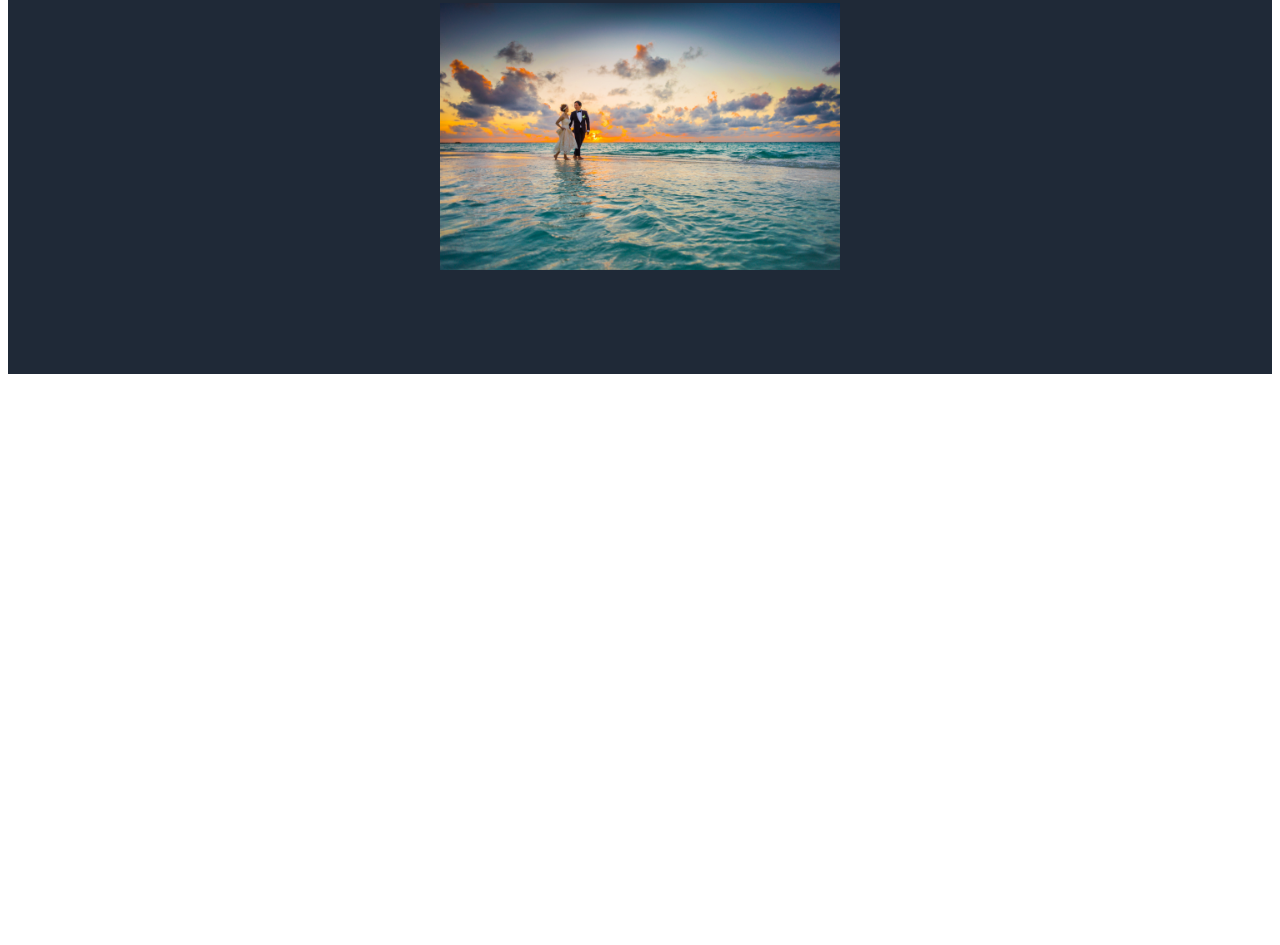
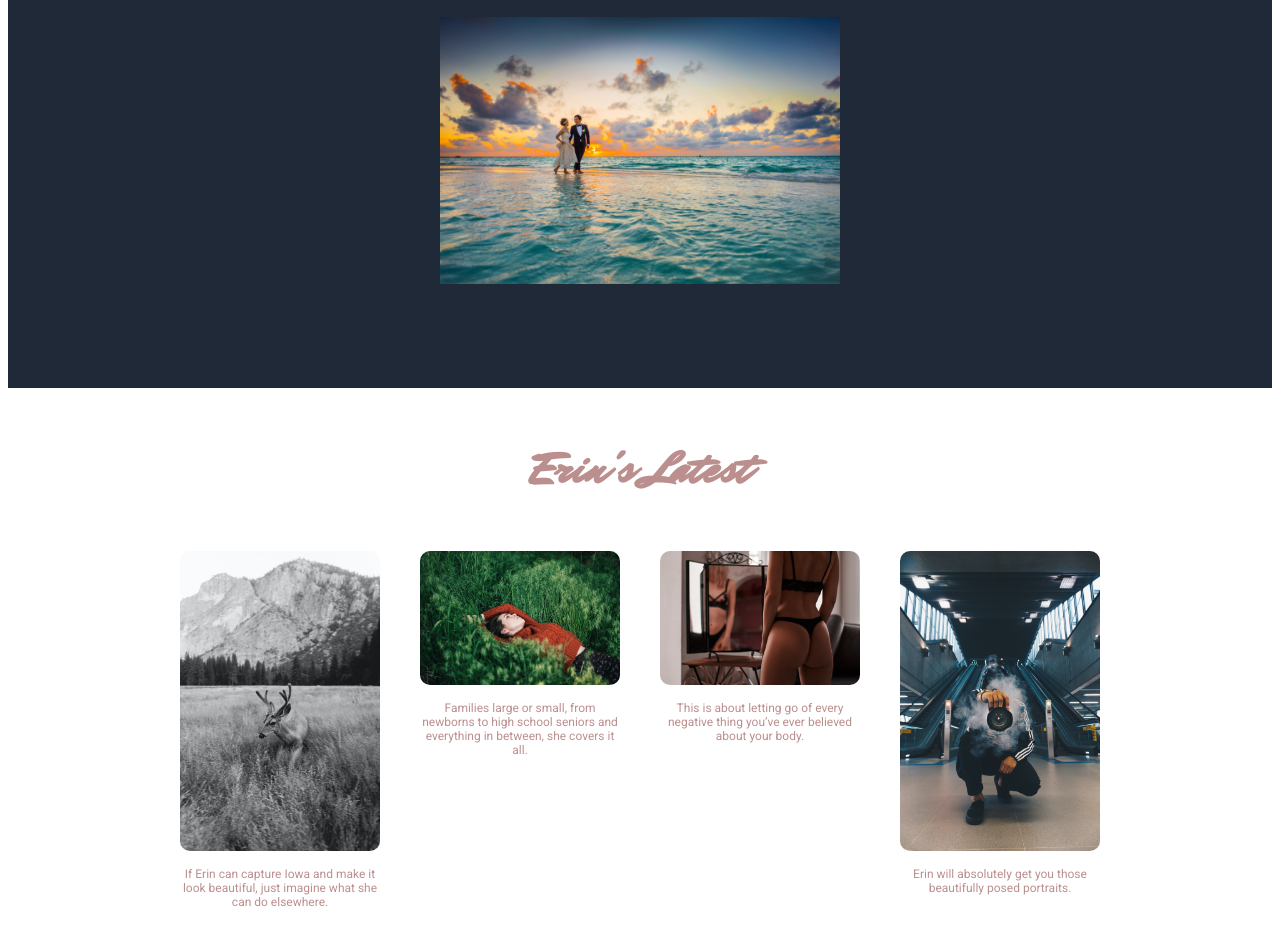
Before and after one commit to scbrough/odin-landing-page, a plain HTML site: page index.html in a window 1280 px wide. Shown: the part 505-1450 px from the top of the page. Before the commit the page ends 887 px from the top, so only its background shows below. Drawn offline with Linux system fonts and the light colour scheme.

Commit message:
Begin dev of middle section

```diff
--- a/css/style.css
+++ b/css/style.css
@@ -81,3 +81,40 @@ button {
   justify-content: center;
   gap: 200px;
 }
+
+.impinfo img {
+  max-width: 200px;
+  border-radius: 10px;
+
+}
+
+.important {
+  font-size: 45px;
+  font-weight: 800;
+  margin-bottom: 50px;
+  font-family: 'Mr Dafoe';
+}
+
+.middle {
+  margin-top: 50px;
+  margin-bottom: 50px;
+}
+
+.portfolio {
+  text-align: center;
+  color: rosybrown;
+}
+
+.impinfo {
+  max-width: 200px;
+}
+
+.portcont {
+  display: flex;
+  gap: 40px;
+  justify-content: center;
+}
+
+.middle p {
+  font-size: 12px;
+}
--- a/index.html
+++ b/index.html
@@ -18,14 +18,15 @@
           <li><a href="#">Nature</a></li>
           <li><a href="#">Weddings</a></li>
           <li><a href="#">Graduation</a></li>
+          <li><a href="#">Boudoir</a></li>
         </ul>
       </div>
     </div>
     <div class="secondcontainer">
       <div class="info">
         <h2>Remember your moment forever</h2>
-        <p>Erin has been making her client's dreams a reality for over 15 years. Her goal is to support you with information,
-          assistance and put your mind at ease.</p>
+        <p>Erin has been making her client's dreams a reality for over 15 years. Her goal is to support you with information and
+          assistance but most of all put your mind at ease.</p>
         <button>I'm in!</button>
       </div>
       <div class="preview">
@@ -33,6 +34,37 @@
       </div>
     </div>
   </div>
+  <div class="middle">
+    <div class="portfolio">
+      <h2 class="important">Erin's Latest</h2>
+      <div class="portcont">
+        <div class="impinfo">
+          <img src="./img/deer.jpg" alt="A wild deer prances in a black and white field">
+          <p class="text">If Erin can capture Iowa and make it look beautiful, just imagine what she can do elsewhere.</p>
+        </div>
+        <div class="impinfo">
+          <img src="./img/senior.jpg" alt="High school senior poses in grassy field">
+          <p class="text">Families large or small, from newborns to high school seniors and everything in between, she covers it
+            all.</p>
+        </div>
+        <div class="impinfo">
+          <img src="./img/boudoir.jpg" alt="sexy woman in lingerie poses in the mirror">
+          <p class="text">This is about letting go of every negative thing you’ve ever believed about your body.</p>
+        </div>
+        <div class="impinfo">
+          <img src="./img/smoke.jpg" alt="Photo of photographer posing with camera">
+          <p class="text">Erin will absolutely get you those beautifully posed portraits.</p>
+        </div>
+
+      </div>
+    </div>
+    <div class="quote">
+
+    </div>
+    <div class="banner">
+
+    </div>
+  </div>
 </body>
 
 </html>
```
Also changed, not shown: img/boudoir.jpg (added), img/deer.jpg (added), img/senior.jpg (added), img/smoke.jpg (added).
